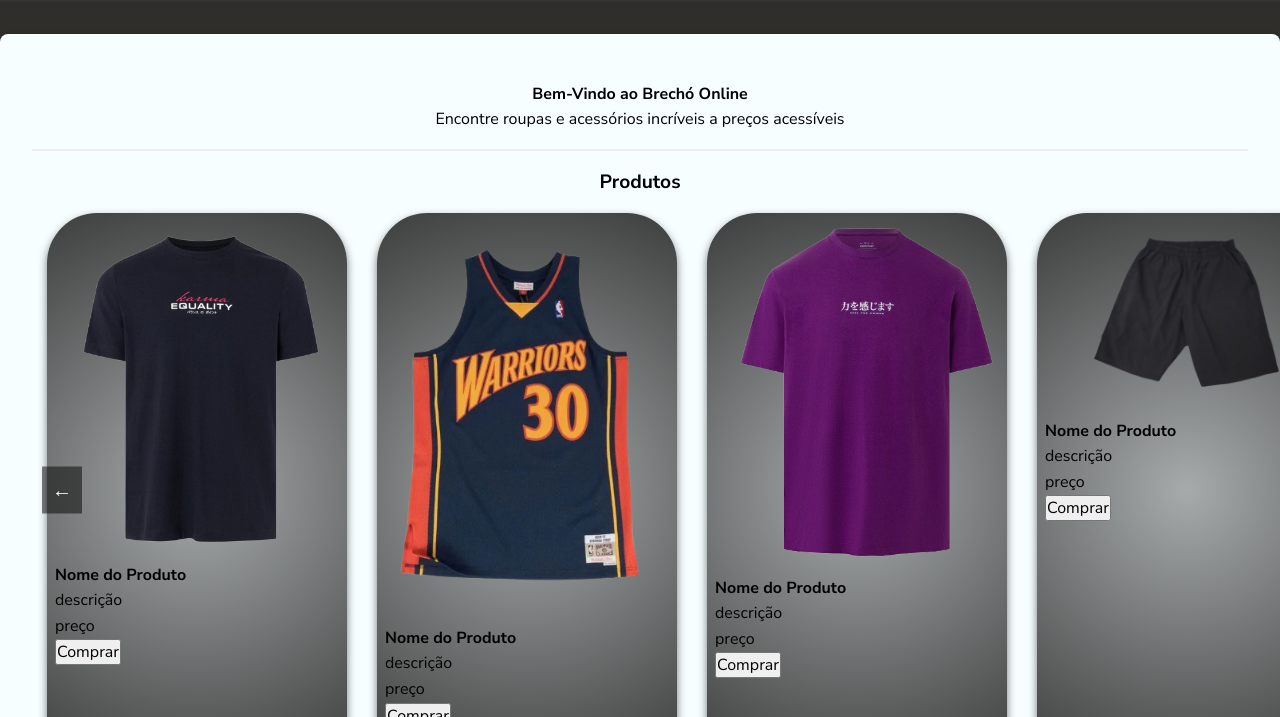
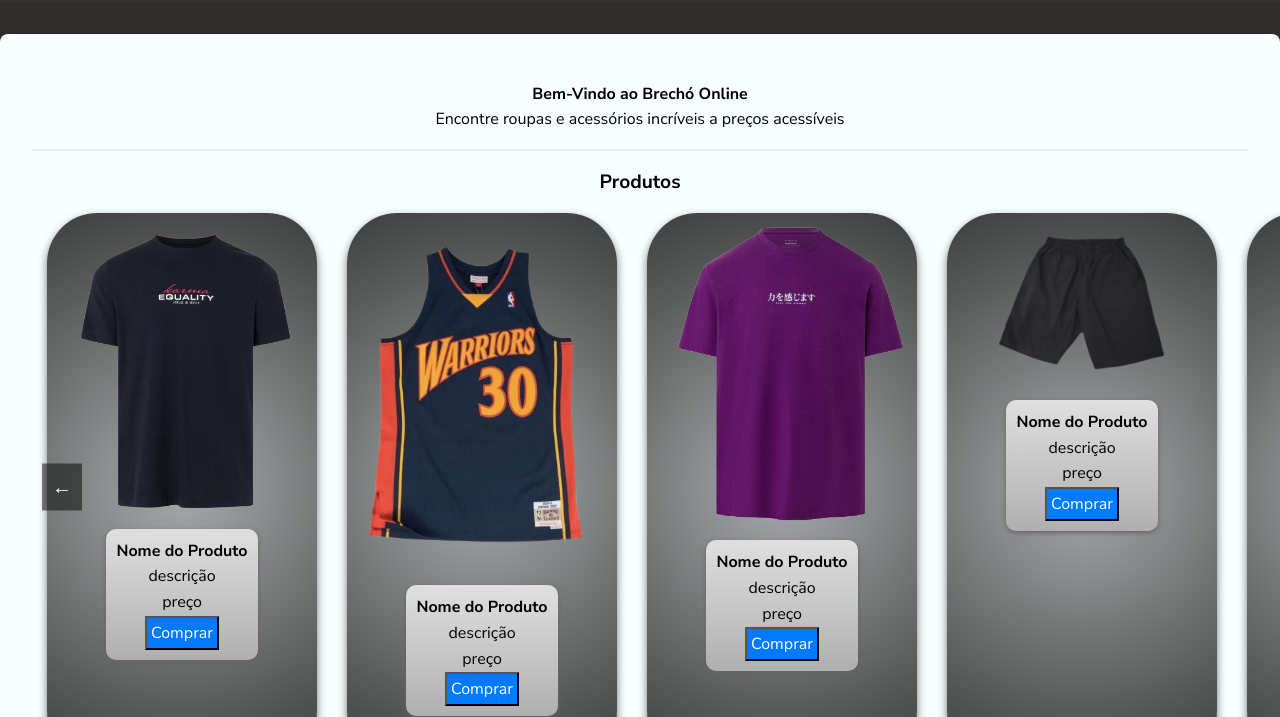
Before and after one commit to matheusbohrer/BrechOnline, a plain HTML site: page index.html in a window 1280 px wide. Shown: the part 83-800 px from the top of the page. Drawn offline with Linux system fonts and the light colour scheme.

Commit message:
caixinhas de descrição feitas parcialmente

```diff
--- a/index.html
+++ b/index.html
@@ -15,14 +15,13 @@
 
 <body>
     <header>
+
         <nav class="navbar">
-
             <div>
                 <div class="logo">
                     <img src="LOGO.png" class="logobronne">
                 </div>
                 <ul>
-
                     <li><a href="#produtos">Produtos</a></li>
                     <li><a href="#sobre">Sobre</a></li>
                     <li><a href="#contato">Contato</a></li>
@@ -46,7 +45,7 @@
                 <div class="carousel">
                     <div class="carousel-item">
                         <img src="Primeira peça.png" alt="Primeira peça">
-                            <div class="descrições">
+                        <div class="descricoes">
                             <h1>Nome do Produto</h1>
                             <p>descrição</p>
                             <p>preço</p>
@@ -55,7 +54,7 @@
                     </div>
                     <div class="carousel-item">
                         <img src="Segunda Peça.png" alt="Segunda peça">
-                        <div class="descrições">
+                        <div class="descricoes">
                             <h1>Nome do Produto</h1>
                             <p>descrição</p>
                             <p>preço</p>
@@ -64,7 +63,7 @@
                     </div>
                     <div class="carousel-item">
                         <img src="Quarta peça.png" alt="Quarta peça">
-                        <div class="descrições">
+                        <div class="descricoes">
                             <h1>Nome do Produto</h1>
                             <p>descrição</p>
                             <p>preço</p>
@@ -73,7 +72,7 @@
                     </div>
                     <div class="carousel-item">
                         <img src="Terceira peça.png" alt="Terceira peça">
-                        <div class="descrições">
+                        <div class="descricoes">
                             <h1>Nome do Produto</h1>
                             <p>descrição</p>
                             <p>preço</p>
@@ -82,7 +81,7 @@
                     </div>
                     <div class="carousel-item">
                         <img src="Quinta peça.png" alt="Quinta peça">
-                        <div class="descrições">
+                        <div class="descricoes">
                             <h1>Nome do Produto</h1>
                             <p>descrição</p>
                             <p>preço</p>
--- a/style.css
+++ b/style.css
@@ -94,11 +94,14 @@ section {
 
 .carousel {
     display: flex;
-    transition: transform 0.5s ease-in-out; /
+    transition: transform 0.5s ease-in-out;/
 }
 
 .carousel-item {
-    flex-shrink: 0;
+    display: flex;
+    flex-direction: column;
+    align-items: center;
+    text-align: center;
     width: 300px;
     background-color: #6b6b6b;
     border-radius: 50px;
@@ -216,6 +219,20 @@ section {
     background-color: #0056b3;
 }
 
-.descrições {
-    ;
+.descricoes {
+    padding: 10px;
+    border-radius: 5px;
+    box-shadow: 0px 2px 5px rgba(0, 0, 0, 0.1);
+    text-align: center;
+    max-width: 80%;
+    margin: 10px auto;
+    box-shadow: 0px 2px 5px rgb(100, 100, 100);
+    border-radius: 10px;
+    background: linear-gradient(to bottom, rgb(223, 223, 223), rgb(175, 175, 175));
 }
+
+.descricoes button {
+    padding: 4px;
+    background-color: #007bff;
+    color: #fff;
+}
```
Lines whose indentation alone changed are shown as unchanged.
